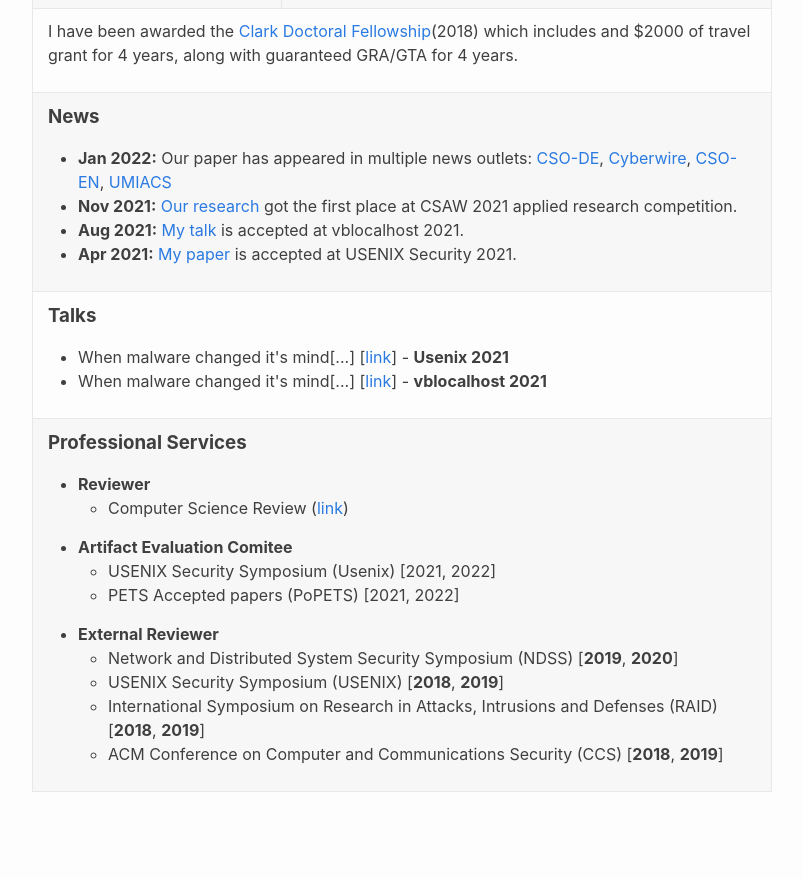
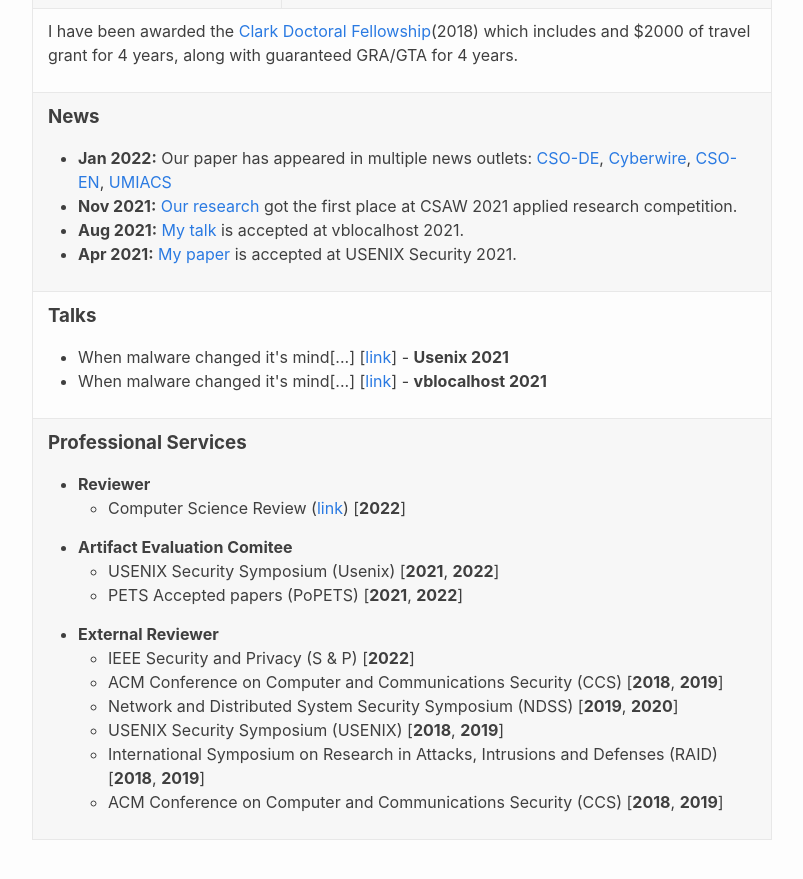
Before and after one commit to Albocoder/albocoder.github.io, a Jekyll site: the page built from index.md, in a window 1280 px wide and 900 px high, scrolled down 586 px. Shown: the top 879 px of the window, without its empty margins (238-1041 px from the left). Built offline with Jekyll 4.4.1, drawn with Linux system fonts in a browser that asks for light colours; before the commit the page ends 1438 px from its top, so only the background shows below that.

Commit message:
new stuff

```diff
--- a/index.md
+++ b/index.md
@@ -74,15 +74,17 @@ layout: home
 <ul>
     <li><b>Reviewer</b></li>
     <ul>
-        <li>Computer Science Review (<a href="https://www.journals.elsevier.com/computer-science-review">link</a>)</li>
+        <li>Computer Science Review (<a href="https://www.journals.elsevier.com/computer-science-review">link</a>) [<b>2022</b>]</li>
     </ul>
     <li><b>Artifact Evaluation Comitee</b></li>
     <ul>
-        <li>USENIX Security Symposium (Usenix) [2021, 2022]</li>
-        <li>PETS Accepted papers (PoPETS) [2021, 2022]</li>
+        <li>USENIX Security Symposium (Usenix) [<b>2021</b>, <b>2022</b>]</li>
+        <li>PETS Accepted papers (PoPETS) [<b>2021</b>, <b>2022</b>]</li>
     </ul>
     <li><b>External Reviewer</b></li>
     <ul>
+        <li>IEEE Security and Privacy (S &amp; P) [<b>2022</b>]</li>
+        <li>ACM Conference on Computer and Communications Security (CCS) [<b>2018</b>, <b>2019</b>]</li>
         <li>Network and Distributed System Security Symposium (NDSS) [<b>2019</b>, <b>2020</b>]</li>
         <li>USENIX Security Symposium (USENIX) [<b>2018</b>, <b>2019</b>]</li>
         <li>International Symposium on Research in Attacks, Intrusions and Defenses (RAID) [<b>2018</b>, <b>2019</b>]</li>
```
Also changed, not shown: 1 other file.
